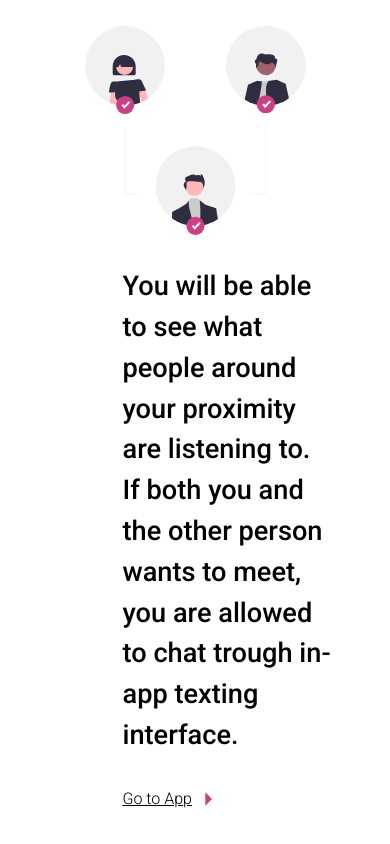
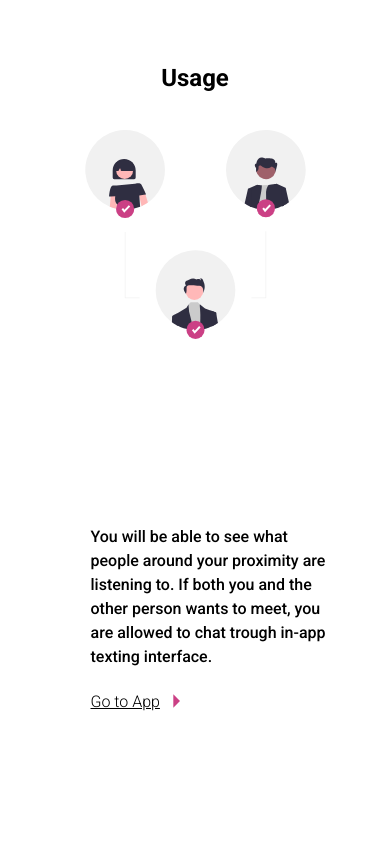
Before and after one commit to sametaln/unictaste, a Next.js app: page /Main in a window 390 px wide. Shown: the part 1058-1902 px from the top of the page. Built offline with nearby package versions, Linux system fonts and the light colour scheme.

Commit message:
Update Main.module.scss

```diff
--- a/styles/Main.module.scss
+++ b/styles/Main.module.scss
@@ -258,7 +258,7 @@
   }
 
   .text {
-    font-size: 1.7rem;
+    font-size: 1rem;
   }
 
   .link {
@@ -295,6 +295,8 @@
 
   .rightText {
     flex: 1;
+    margin-left: 2rem;
+    font-size: 1.2rem;
   }
 
   .h1 {
@@ -325,7 +327,7 @@
     width: 100vw;
     border-radius: 0;
     height: 100%;
-    margin: 0 2rem;
+    margin: 0 1rem;
   }
 
   .leftContact {
```
